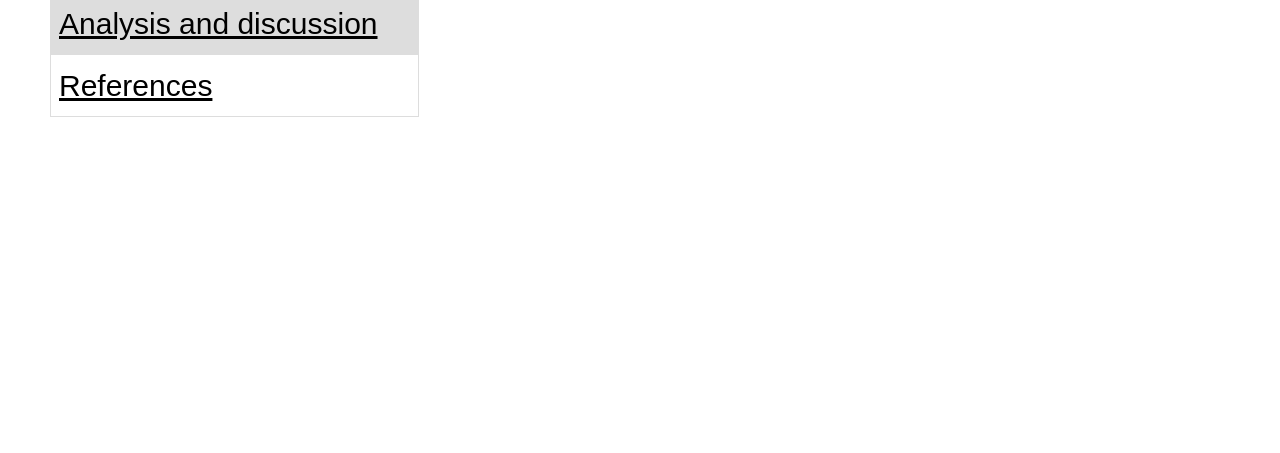
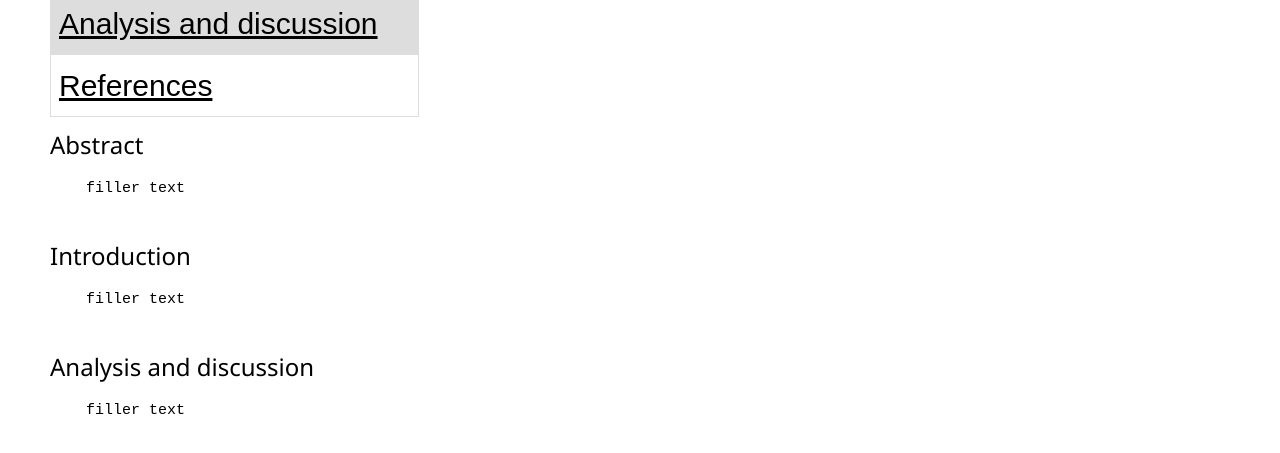
Before and after one commit to edwardosa16/FY6981738, a plain HTML site: page index.html in a window 1280 px wide. Shown: the part 751-1204 px from the top of the page. Before the commit the page ends 878 px from the top, so only its background shows below. Drawn offline with nearby package versions, Linux system fonts and the light colour scheme.

Commit message:
Add Abstract and Introduction sections to index.html
Added sections for Abstract, Introduction, and Analysis with placeholder text.

```diff
--- a/index.html
+++ b/index.html
@@ -54,3 +54,19 @@
 <td><a href="#References">References</td>
 </tr>
 </table>
+
+<h3 id="Abstract">Abstract</h3>
+<p class="ex1">
+  <pre>
+    filler text
+  </pre>
+<h3 id="Introduction">Introduction</h3>
+<p class="ex1">
+  <pre>
+    filler text
+  </pre>
+<h3 id="Analysis and discussion">Analysis and discussion</h3>
+<p class="ex1">
+  <pre>
+    filler text
+  </pre>
```
